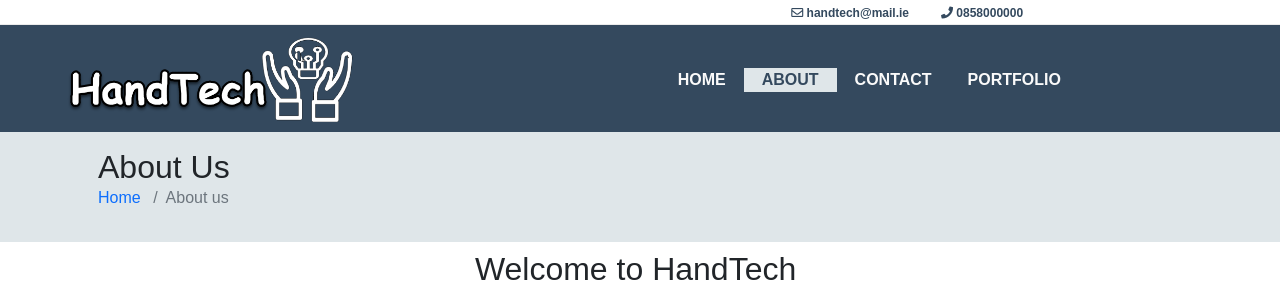
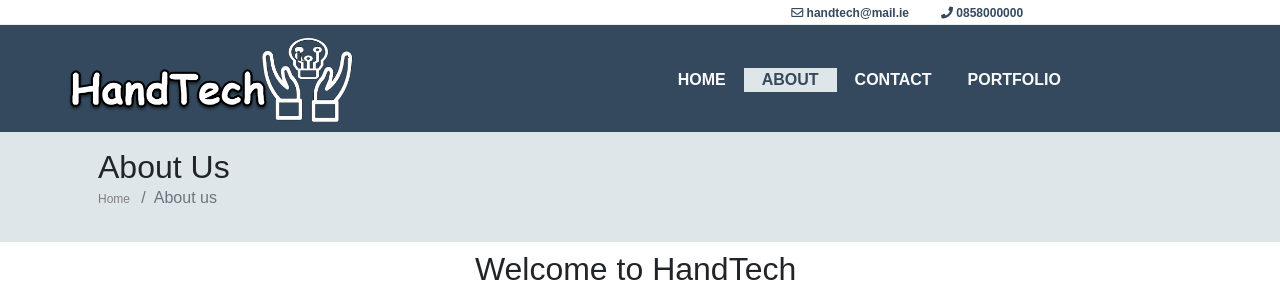
Before and after one commit to helgurd/Software-company-ms1, a plain HTML site: page about.html in a window 1280 px wide. Shown: the top 282 px of the page. Drawn offline with nearby package versions, Linux system fonts and the light colour scheme.

Commit message:
breadcrumb css added to modefy link a and change default color

```diff
--- a/assets/css/style.css
+++ b/assets/css/style.css
@@ -362,7 +362,14 @@ body {
 .breadcrumb-section {
   background-color: #dfe6e9;
 }
+.breadcrumb-item li a {
+  text-decoration: none;
+  list-style: none;
+  color: gray;
+  font-size: .75rem;
+}
 
+/* end of breadcrumb  */
 
 /* team4 contact page  */
 
```
